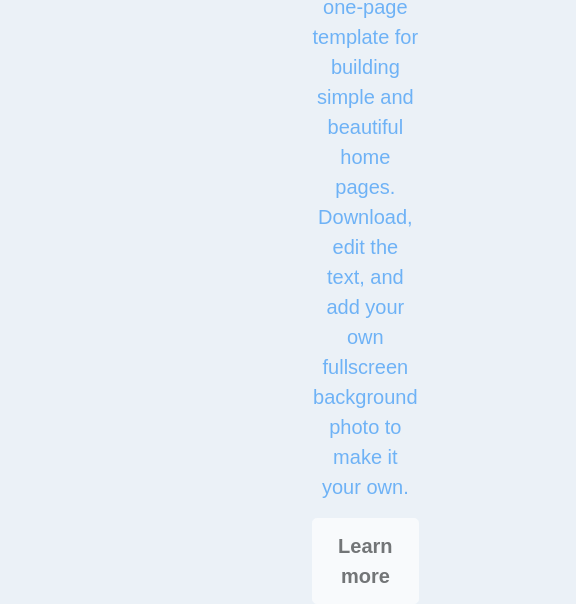
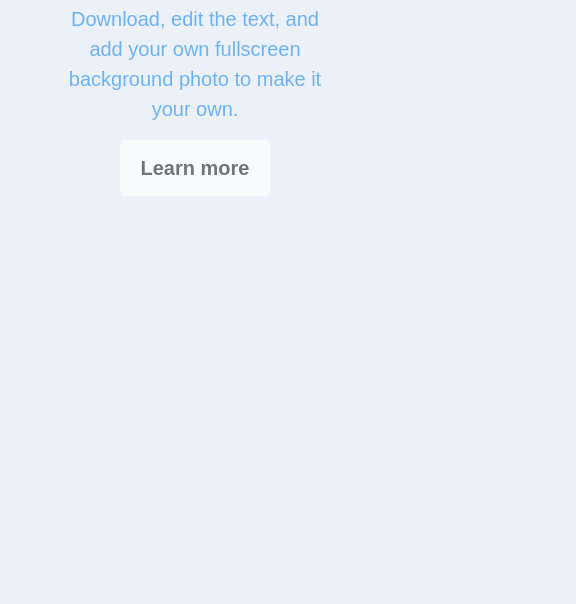
Before and after one commit to tangym27/hackNYU2020, a plain HTML site: page templates/home.html in a window 390 px wide. Shown: the part 286-890 px from the top of the page, 576 px wide, since content can reach past the window. After the commit the page ends 844 px from the top, so only its background shows below. Drawn offline with nearby package versions, Linux system fonts and the light colour scheme; files whose address does not match are found by name.

Commit message:
responsiveness

```diff
--- a/static/css/cover.css
+++ b/static/css/cover.css
@@ -1,6 +1,36 @@
 /*
  * Globals
  */
+
+ @media only screen and (max-width: 2000px) {
+    body {
+       padding-left: 18rem;
+       padding-right: 18rem;
+    }
+ }
+
+ @media only screen and (max-width: 960px) {
+    body {
+       padding-left: 12rem;
+       padding-right: 12rem;
+    }
+ }
+
+
+  @media only screen and (max-width: 768px) {
+     body {
+        padding-left: 3rem;
+        padding-right: 3rem;
+     }
+  }
+
+
+ @media only screen and (max-width: 480px) {
+    body {
+       padding-left: 2rem;
+       padding-right: 2rem;
+    }
+ }
 
 
 /* Custom default button */
@@ -27,7 +57,8 @@ body {
   display: -ms-flexbox;
   display: flex;
   /* box-shadow: inset 0 0 5rem rgba(0, 0, 0, .5); */
-
+  /* padding-left: 18rem;
+  padding-right: 18rem; */
 
 }
 
--- a/static/css/custom.css
+++ b/static/css/custom.css
@@ -1,22 +1,6 @@
 /* GLOBAL STYLES
 -------------------------------------------------- */
 /* Padding below the footer and lighter body text */
-@media only screen and (max-width: 1400px) {
-   body {
-      padding-left: 8rem;
-      padding-right: 8rem;
-   }
-}
-
-@media only screen and (max-width: 600px) {
-   body {
-      padding-left: 0;
-      padding-right: 0;
-   }
-}
-
-
-
 body {
 
   padding-top: 6rem;
@@ -25,8 +9,6 @@ body {
   /*font-family: 'Crimson Text', serif; */
   font-family: 'Ubuntu', sans-serif;
     /* text-shadow: 0 .05rem .1rem rgba(251, 239, 253, .6); */
-    padding-left: 18rem;
-    padding-right: 18rem;
 }
 
 /* transparent nav  */
```
